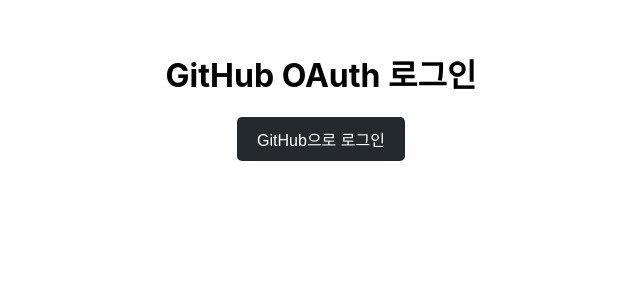
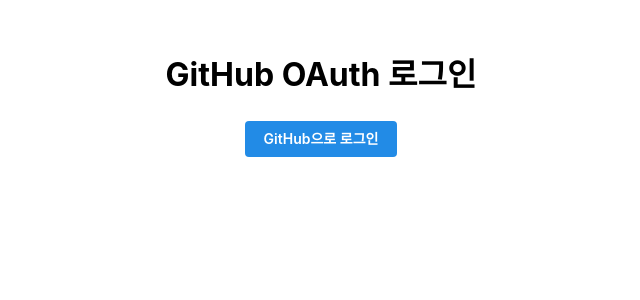
Before and after one commit to Seollal-TF-TEAM/Linkey-frontend, a React (Create React App) app in the folder front/: page /login in a window 1280 px wide. Shown: the top 300 px of the page, without its empty margins (319-959 px from the left). Built offline with nearby package versions, Linux system fonts and the light colour scheme.

Commit message:
feat : mantine 개발 환경 세팅

```diff
--- a/front/src/auth/login/page.tsx
+++ b/front/src/auth/login/page.tsx
@@ -1,5 +1,6 @@
 import React, { useEffect } from 'react';
 import axios from 'axios';
+import {Button} from "@mantine/core";
 
 const GitHubLoginPage: React.FC = () => {
     // GitHub OAuth 설정
@@ -40,20 +41,20 @@
     return (
         <div style={{ textAlign: 'center', marginTop: '50px' }}>
             <h1>GitHub OAuth 로그인</h1>
-            <button
+            <Button
                 onClick={handleLogin}
-                style={{
-                    padding: '10px 20px',
-                    backgroundColor: '#24292e',
-                    border: 'none',
-                    color: 'white',
-                    cursor: 'pointer',
-                    fontSize: '16px',
-                    borderRadius: '5px',
-                }}
+                // style={{
+                //     padding: '10px 20px',
+                //     backgroundColor: '#24292e',
+                //     border: 'none',
+                //     color: 'white',
+                //     cursor: 'pointer',
+                //     fontSize: '16px',
+                //     borderRadius: '5px',
+                // }}
             >
                 GitHub으로 로그인
-            </button>
+            </Button>
         </div>
     );
 };
--- a/front/src/index.js
+++ b/front/src/index.js
@@ -2,11 +2,17 @@
 import ReactDOM from 'react-dom/client';
 import './index.css';
 import App from './App';
-import {MantineProvider} from "@mantine/core";
+import "@mantine/core/styles.css";
+import { MantineProvider } from "@mantine/core";
 
 const root = ReactDOM.createRoot(document.getElementById('root'));
 root.render(
-    <MantineProvider withGlobalStyles withNormalizeCSS>
-        <App />
-    </MantineProvider>
+
+    <html>
+        <body>
+            <MantineProvider withGlobalStyles withNormalizeCSS>
+                <App/>
+            </MantineProvider>
+        </body>
+    </html>
 );
```
